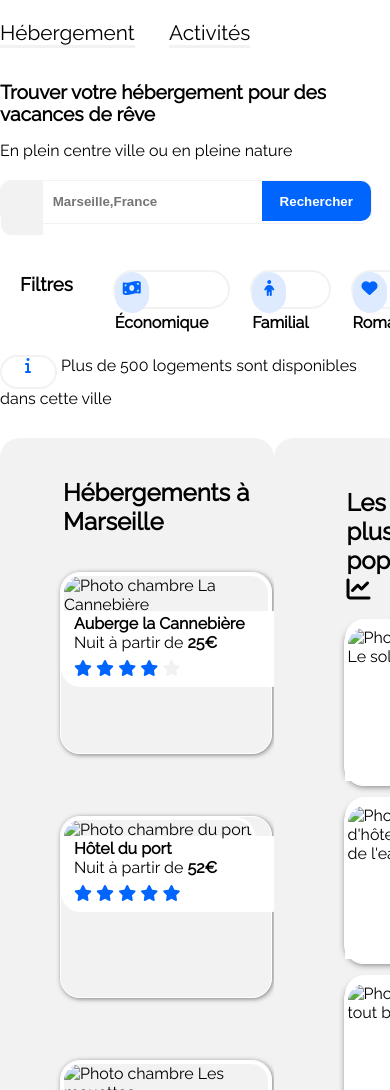
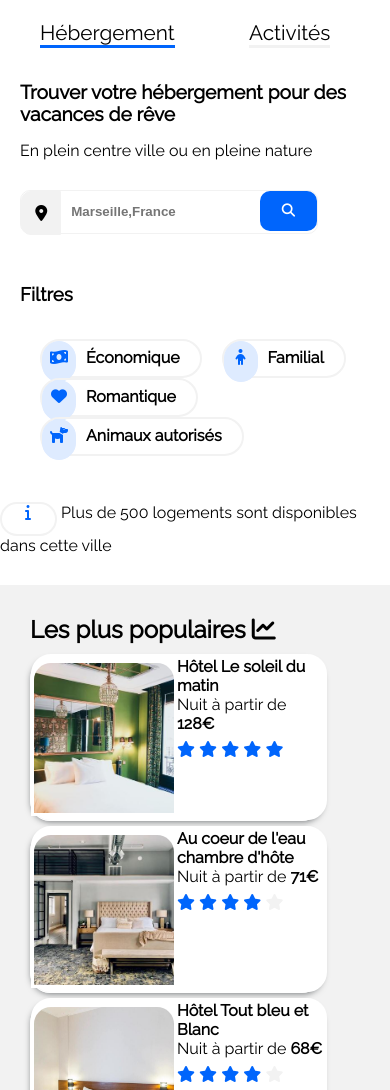
Before and after one commit to damienpetit16/DamienPetit_2_07062021, a plain HTML site: page index.html in a window 390 px wide. Shown: the part 104-1194 px from the top of the page. Drawn offline with Linux system fonts and the light colour scheme.

Commit message:
Add files via upload

```diff
--- a/index.html
+++ b/index.html
@@ -13,13 +13,13 @@
         <div class="container">
         <header>
             <div id="logo">
-                <img src="Reservia3x.png" alt="Logo Reservia" />
+                <img src="images/Reservia3x.png" alt="Logo Reservia" />
             </div>
                 <nav>
                     <div id="ancre">
                     <p>
-                        <a href="#" id="accommodation">Hébergement</a>
-                        <a href="#" id="activities">Activités</a>
+                        <a href="#hebergements" id="accommodation">Hébergement</a>
+                        <a href="#photo_activites" id="activities">Activités</a>
                         <span href="#">S'inscrire</span>
                     </p>
                 </div>
@@ -36,7 +36,9 @@
 
                 <div class="barre_de_recherche">
                     <form method="POST" action="#">
-                        <i class="fas f-marker-alt map"></i><!--icône map-->
+                        <span class="map">
+                            <i class="fas fa-map-marker-alt" aria-hidden="true"></i><!--icône map-->
+                        </span>
                           <input type="search" id="Recherche" placeholder="Marseille,France"/>
                           <button type="button" id="bouton">
                             <span class="secret"></span><i class="fas fa-search" id="search"></i>
@@ -65,13 +67,12 @@
             <section class="hebergements">
                 <div class="main">
                     <!--bloc hebergements a marseille-->
-                        <!--<div id="hostingmain">-->
                             <article id="hebergements">
                                 <h2>Hébergements à Marseille</h2>
                                 <div id="encarts">
                                     <a href="#" class="carte">
                                     <figure id="fig1">
-                                        <img src="hebergements/4_small/Auberge_la_Cannebière.jpg" alt="Photo chambre La Cannebière" id="photo_cannebiere" />
+                                        <img src="images/Auberge_la_Cannebière.jpg" alt="Photo chambre La Cannebière" id="photo_cannebiere" />
                                         <figcaption id="legend1"><strong>Auberge la Cannebière</strong><br />
                                         Nuit à partir de <strong>25€</strong><br />
                                             <span>
@@ -86,7 +87,7 @@
                             </a>
                             <a href="#" class="carte">
                                      <figure id="fig2">
-                                        <img src="hebergements/4_small/Hôtel_du_port.jpg" alt="Photo chambre du port" id="photo_hduport" />
+                                        <img src="images/Hôtel_du_port.jpg" alt="Photo chambre du port" id="photo_hduport" />
                                         <figcaption id="legend2"><strong>Hôtel du port</strong><br />
                                         Nuit à partir de <strong>52€</strong><br />
                                             <span>
@@ -101,7 +102,7 @@
                             </a>
                             <a href="#" class="carte">
                                     <figure id="fig3">
-                                        <img src="hebergements/4_small/Hôtel_Les_mouettes.jpg" alt="Photo chambre Les mouettes" id="photo_hlesmouettes" />
+                                        <img src="images/Hôtel_Les_mouettes.jpg" alt="Photo chambre Les mouettes" id="photo_hlesmouettes" />
                                         <figcaption id="legend3"><strong>Hôtel les mouettes</strong><br />
                                         Nuit à partir de <strong>76€</strong><br />
                                             <span>
@@ -110,13 +111,13 @@
                                                 <i class="fas fa-star"></i><!--étoile bleue-->
                                                 <i class="fas fa-star"></i><!--étoile bleue-->
                                               </span>
-                                    <i class="fas fa-star" id="grise1"></i><!--étoile grise-->
+                                    <i class="fas fa-star" id="grise2"></i><!--étoile grise-->
                                     </figcaption>
                                 </figure>
                             </a>
                             <a href="#" class="carte">
                                     <figure id="fig4">
-                                        <img src="hebergements/4_small/Hôtel_de_la_mer.jpg" alt="Photo chambre de la mer" id="photo_hdelamer" />
+                                        <img src="images/Hôtel_de_la_mer.jpg" alt="Photo chambre de la mer" id="photo_hdelamer" />
                                         <figcaption id="legend4"><strong>Hôtel de la mer</strong><br />
                                         Nuit à partir de <strong>46€</strong><br />
                                             <span>
@@ -124,14 +125,15 @@
                                                 <i class="fas fa-star"></i><!--étoile bleue-->
                                                 <i class="fas fa-star"></i><!--étoile bleue-->
                                             </span>
-                                    <i class="fas fa-star" id="grise2"></i><!--étoile grise-->
                                     <i class="fas fa-star" id="grise3"></i><!--étoile grise-->
+                                    <i class="fas fa-star" id="grise4"></i><!--étoile grise-->
+
                                         </figcaption>
                                     </figure>
                             </a>
                             <a href="#" class="carte">
                                     <figure id="fig5">
-                                        <img src="hebergements/4_small/Auberge_Le_panier.jpg" alt="Photo chambre Le panier" id="photo_lepanier" />
+                                        <img src="images/Auberge_Le_panier.jpg" alt="Photo chambre Le panier" id="photo_lepanier" />
                                         <figcaption id="legend5"><strong>Auberge le panier</strong><br />
                                         Nuit à partir de <strong>23€</strong><br />
                                             <span>
@@ -140,13 +142,13 @@
                                                 <i class="fas fa-star"></i><!--étoile bleue-->
                                                 <i class="fas fa-star"></i><!--étoile bleue-->
                                             </span>
-                                    <i class="fas fa-star" id="grise1"></i><!--étoile grise-->
+                                    <i class="fas fa-star" id="grise5"></i><!--étoile grise-->
                                     </figcaption>
                                 </figure>
                             </a>
                             <a href="#" class="carte">
                                     <figure id="fig6">
-                                        <img src="hebergements/4_small/Hôtel_chez_Amina.jpg" alt="Photo chambre chez Amina" id="photo_hamina" />
+                                        <img src="images/Hôtel_chez_Amina.jpg" alt="Photo chambre chez Amina" id="photo_hamina" />
                                         <figcaption id="legend6"><strong>Hôtel chez Amina</strong><br />
                                         Nuit à partir de <strong>96€</strong><br />
                                             <span>
@@ -161,7 +163,6 @@
                             </a>
                         <a href="#" class="viewmore">Afficher plus</a>
                     </div>
-                <!--</div>-->
             </article>
                                     <!--bloc les plus populaires-->
                                      <aside class="hostingpopular">
@@ -169,7 +170,7 @@
                                              <h2>Les plus populaires <i class="fas fa-chart-line"></i></h2>
                                              <div id="encarts2">
                                             <figure id="fig7">
-                                                <a href="#"></a><img src="hebergements/4_small/Hôtel_Le_soleil_du_matin.jpg" alt="Photo chambre Le soleil du matin" id="photo_hsoleilmatin" />
+                                                <a href="#"><img src="images/Hôtel_Le_soleil_du_matin.jpg" alt="Photo chambre Le soleil du matin" id="photo_hsoleilmatin" />
                                                 <figcaption id="legend7"><strong>Hôtel Le soleil du matin</strong><br />
                                                 Nuit à partir de <strong>128€</strong><br />
                                                     <span>
@@ -183,7 +184,7 @@
                                         </figure>
                                     </a>
                                             <figure id="fig8">
-                                                <a href="#"><img src="hebergements/4_small/Au_coeur_de_l'eau.jpg" alt="Photo chambre d'hôte Au coeur de l'eau" id="photo_aucoeurleau" />
+                                                <a href="#"><img src="images/Au_coeur_de_l'eau.jpg" alt="Photo chambre d'hôte Au coeur de l'eau" id="photo_aucoeurleau" />
                                                 <figcaption id="legend8"><strong>Au coeur de l'eau chambre d'hôte</strong><br />
                                                 Nuit à partir de <strong>71€</strong><br />
                                                     <span>
@@ -192,12 +193,12 @@
                                                         <i class="fas fa-star"></i><!--étoile bleue-->
                                                         <i class="fas fa-star"></i><!--étoile bleue-->
                                                     </span>
-                                            <i class="fas fa-star" id="grise4"></i><!--étoile grise-->
+                                            <i class="fas fa-star" id="grise6"></i><!--étoile grise-->
                                             </figcaption>
                                         </figure>
                                     </a>
                                             <figure id="fig9">
-                                                <a href="#"><img src="hebergements/4_small/Hôtel_Tout_bleu_et_Blanc.jpg" alt="Photo chambre tout bleu et blanc" id="photo_htoutbleublanc" />
+                                                <a href="#"><img src="images/Hôtel_Tout_bleu_et_Blanc.jpg" alt="Photo chambre tout bleu et blanc" id="photo_htoutbleublanc" />
                                                 <figcaption id="legend9"><strong>Hôtel Tout bleu et Blanc</strong><br />
                                                 Nuit à partir de <strong>68€</strong><br />
                                                     <span>
@@ -206,7 +207,7 @@
                                                         <i class="fas fa-star"></i><!--étoile bleue-->
                                                         <i class="fas fa-star"></i><!--étoile bleue-->
                                                     </span>
-                                            <i class="fas fa-star" id="grise4"></i><!--étoile grise-->
+                                            <i class="fas fa-star" id="grise7"></i><!--étoile grise-->
                                             </figcaption>
                                         </figure>
                                     </a>
@@ -219,37 +220,37 @@
                 <h2>Activités à Marseille</h2>
                 <div id="photo_activites">
                     <figure id="figure1">
-                        <a href="#"><img src="activites/4_small/vieux_port.jpg" alt="Photo Vieux Port" id="photo_vieuxport" />
+                        <a href="#"><img src="images/vieux_port.jpg" alt="Photo Vieux Port" id="photo_vieuxport" />
                         <figcaption id="description1"><strong>Vieux Port</strong>
                         </figcaption>
                     </figure>
                     </a>
                     <figure id="figure2">
-                        <a href="#"><img src="activites/4_small/fort_de_pomègues.jpg" alt="Photo Fort de Pomègues" id="photo_fortpomegues"/>
+                        <a href="#"><img src="images/fort_de_pomègues.jpg" alt="Photo Fort de Pomègues" id="photo_fortpomegues" />
                             <figcaption id="description2"><strong>Fort de Pomègues</strong>
                             </figcaption>
                     </figure>
                     </a>
                     <figure id="figure3">
-                        <a href="#"><img src="activites/4_small/îles_du_frioul.jpg" alt="Photo Îles du Frioul" id="photo_ilesfrioul" />
+                        <a href="#"><img src="images/îles_du_frioul.jpg" alt="Photo Îles du Frioul" id="photo_ilesfrioul" />
                         <figcaption id="description3"><strong>Îles du Frioul</strong>
                         </figcaption>
                     </figure>
                     </a>
                     <figure id="figure4">
-                        <a href="#"><img src="activites/4_small/parc_national_des_calanques.jpg" alt="Photo Parc National des Calanques" id="photo_parccalanques" />
+                        <a href="#"><img src="images/parc_national_des_calanques.jpg" alt="Photo Parc National des Calanques" id="photo_parccalanques" />
                         <figcaption id="description4"><strong>Parc National des Calanques</strong>
                         </figcaption>
                     </figure>
                     </a>
                     <figure id="figure5">
-                        <a href="#"><img src="activites/4_small/notre_dame_de_la_garde.jpg" alt="Photo Notre-Dame-de-la-Garde" id="photo_notredamegarde" />
+                        <a href="#"><img src="images/notre_dame_de_la_garde.jpg" alt="Photo Notre-Dame-de-la-Garde" id="photo_notredamegarde" />
                         <figcaption id="description5"><strong>Notre-Dame-de-la-Garde</strong>
                         </figcaption>
                     </figure>
                     </a>
                     <figure id="figure6">
-                        <a href="#"><img src="activites/4_small/parc_longchamp.jpg" alt="Photo Parc Longchamp" id="photo_parclongchamp" />
+                        <a href="#"><img src="images/parc_longchamp.jpg" alt="Photo Parc Longchamp" id="photo_parclongchamp" />
                         <figcaption id="description6"><strong>Parc Longchamp</strong>
                         </figcaption>
                     </figure>
@@ -283,6 +284,5 @@
                 </div>
             </footer>
         </div>
-        </div>
     </body>
 </html>
--- a/style.css
+++ b/style.css
@@ -82,7 +82,7 @@ form {
   text-align: center;
   padding-top: 12px;
   width: 40px;
-  height: 40px;
+  height: 30px;
 }
 input {
   border: none;
@@ -103,6 +103,7 @@ input {
 #search {
   display: none;
 }
+
 /*Bloc Filtres*/
 
 #filtres {
@@ -297,8 +298,9 @@ article img {
 
 #grise1,
 #grise2,
-#igrises,
-#grise3 {
+#grise3,
+#grise4,
+#grise5 {
   color: #f2f2f2;
 }
 .viewmore {
@@ -348,7 +350,8 @@ aside img {
   color: #0065fc;
 }
 /*icones grise*/
-#grise4 {
+#grise6,
+#grise7 {
   color: #f2f2f2;
 }
 /*Taille des légendes*/
@@ -514,7 +517,7 @@ aside img {
   }
   nav span {
     position: absolute;
-    top: 40px;
+    top: 50px;
     right: 20px;
   }
   #accommodation,
@@ -524,13 +527,95 @@ aside img {
     padding-bottom: 10px;
     margin: 0px;
     padding: 0px;
-    text-align: center;
+    margin-left: 40px;
   }
   nav a:hover {
+    padding-top: 60px;
+    padding-bottom: 0px;
+  }
+  #accommodation,
+  #activities:hover {
     padding-top: 37px;
     border-color: #0065fc;
-    color: #0065fc;
+    /*color: #0065fc;*/
   }
 
   /* bloc recherche*/
+  .slogan {
+    margin-left: 20px;
+  }
+  .barre_de_recherche {
+    padding-left: 20px;
+    padding-right: 0px;
+  }
+  #text_rechercher {
+    display: none;
+  }
+  #search {
+    display: block;
+  }
+  #bouton {
+    width: 20%;
+    border-radius: 10px;
+  }
+
+  form {
+    width: 80%;
+    margin-top: 30px;
+  }
+  input {
+    width: 70%;
+  }
+
+  /* bloc filtres*/
+  #filtres {
+    flex-wrap: wrap;
+  }
+  #liens ul {
+    flex-wrap: wrap;
+  }
+  #lien li {
+    margin-bottom: 10px;
+  }
+  #titre {
+    margin-bottom: 20px;
+  }
+  /* bloc hébergement*/
+  .main {
+    flex-direction: column-reverse;
+    margin: 0;
+    width: 100%;
+  }
+  #hebergements {
+    flex-direction: column;
+    background-color: white;
+    width: 100%;
+  }
+  #photo_cannebiere,
+  #photo_hduport,
+  #photo_hlesmouettes,
+  #photo_hdelamer,
+  #photo_lepanier,
+  #photo_hamina {
+    width: 100%;
+  }
+  /* bloc plus populaires*/
+  #pluspopulaires {
+    flex-direction: column;
+    width: 100%;
+  }
+  #pluspopulaires h2 {
+    margin: 0px;
+    margin-bottom: 15px;
+  }
+  #pluspopulaires figure {
+    margin: 0px;
+    margin-bottom: 10px;
+  }
+  .hostingpopular {
+    background-color: #f2f2f2;
+    border-radius: 0px;
+    width: 100%;
+    height: 40%;
+  }
 }
```
Lines whose indentation alone changed are shown as unchanged.
